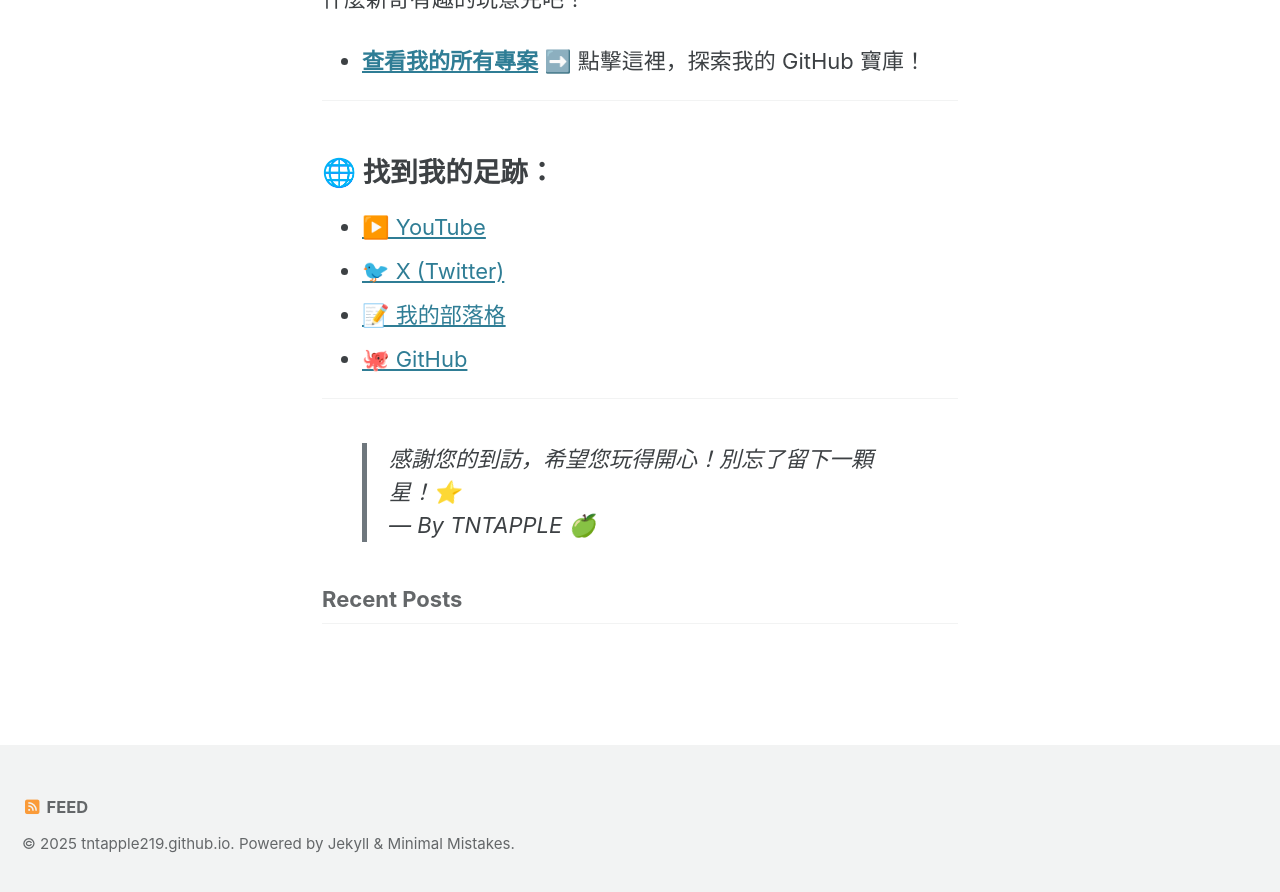
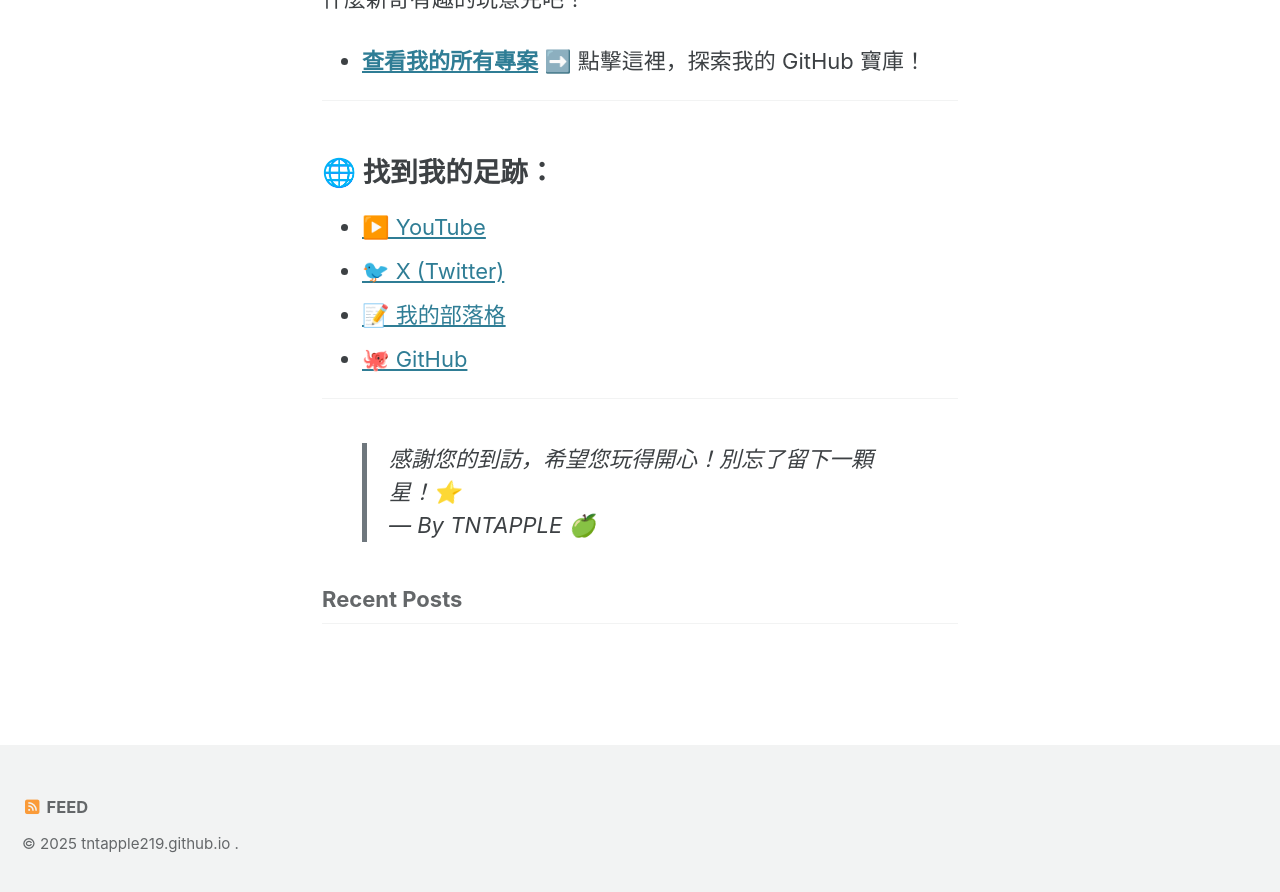
Before and after one commit to tntapple219/tntapple219.github.io, a Jekyll site: the page built from index.md, in a window 1280 px wide and 900 px high, scrolled down 805 px. Shown: the top 892 px of the window. Built offline with Jekyll 4.4.1, drawn with Linux system fonts in a browser that asks for light colours; cached includes are drawn as plain includes.

Commit message:
change footer

```diff
--- a/_config.yml
+++ b/_config.yml
@@ -3,4 +3,3 @@ plugins:
   - jekyll-seo-tag
   - jekyll-paginate
   - jekyll-include-cache
-footer: "© 2025 TNTAPPLE. Licensed under the MIT License. 感謝你的支持！"
--- a/_includes/footer.html
+++ b/_includes/footer.html
@@ -18,4 +18,9 @@
   </ul>
 </div>
 
-<div class="page__footer-copyright">&copy; {{ site.time | date: '%Y' }} <a href="{{ site.copyright_url | default: site.url }}">{{ site.copyright | default: site.title }}</a>. {{ site.data.ui-text[site.locale].powered_by | default: "Powered by" }} <a href="https://jekyllrb.com" rel="nofollow">Jekyll</a> &amp; <a href="https://mademistakes.com/work/jekyll-themes/minimal-mistakes/" rel="nofollow">Minimal Mistakes</a>.</div>
+<div class="page__footer-copyright">
+  &copy; {{ site.time | date: '%Y' }}
+  <a href="{{ site.copyright_url | default: site.url }}">
+    {{ site.copyright | default: site.title }}
+  </a>.
+</div>
```
